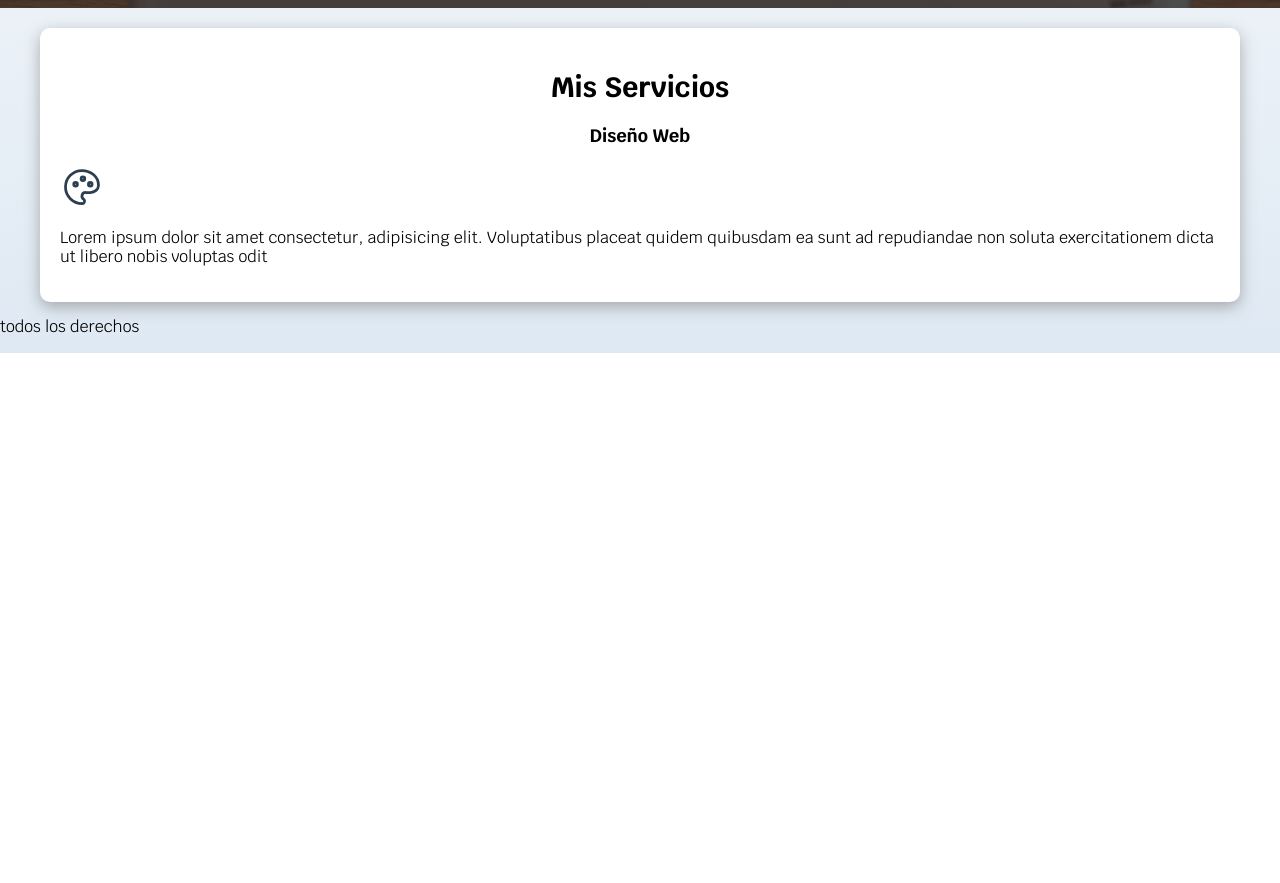
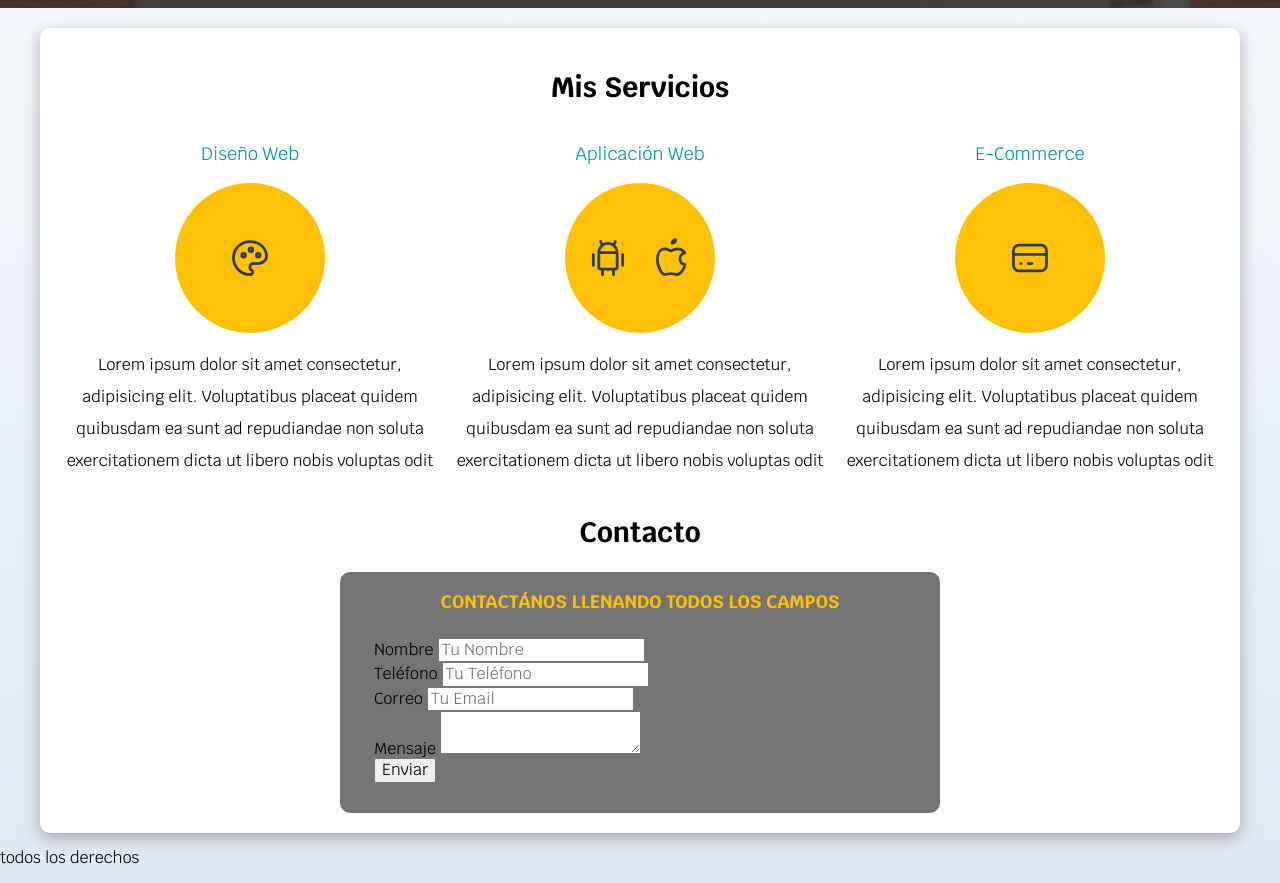
Before and after one commit to HennryChan/freelancer_web_udemy, a plain HTML site: page index.html in a window 1280 px wide. Shown: the part 540-1423 px from the top of the page. Before the commit the page ends 893 px from the top, so only its background shows below. Drawn offline with Linux system fonts and the light colour scheme.

Commit message:
Se agrega los estilo de Mis servicios y se agrega la estrcutura de contactos

```diff
--- a/css/styles.css
+++ b/css/styles.css
@@ -148,3 +148,63 @@ h1, h2, h3 {
     display: flex;
     align-items: flex-end;
 }
+
+@media (min-width: 768px) {
+    .servicios {
+        display: grid;
+        grid-template-columns: repeat(3, 1fr);
+        /* Es lo mismo que grid-template-columns: 1fr 1fr 1fr;*/
+        /* Un 1fr es igual a una fracción, ejemplo: 1fr 1fr = 50% 50% se divide en 100% */
+        column-gap: 1rem;
+    }
+ }
+
+ .servicio {
+    display: flex;
+    flex-direction: column;
+    align-items: center;
+ }
+
+ .servicio h3 {
+    color: var(--secundario);
+    font-weight: normal;
+
+ }
+
+.servicio p {
+    line-height: 2;
+    text-align: center;
+}
+
+ .servicio .iconos {
+    height: 15rem;
+    width: 15rem;
+    background-color: var(--primario);
+    border-radius: 50%;
+    display: flex;
+    justify-content: space-evenly;
+    align-items: center;
+ }
+
+ /* Contacto */
+ .formulario {
+    background-color: var(--gris);
+    width: min(60rem, 100%);
+    margin: 0 auto;
+    padding: 2rem;
+    border-radius: 1rem;
+ }
+
+ .formulario fieldset {
+    border: none;
+ }
+
+
+ .formulario legend {
+    text-align: center;
+    font-size: 1.8rem;
+    text-transform: uppercase;
+    font-weight: bold;
+    margin-bottom: 2rem;
+    color: var(--primario);
+ }
--- a/index.html
+++ b/index.html
@@ -44,8 +44,10 @@
     <main class="contenedor sombra">
         <h2>Mis Servicios</h2>
 
-        <section>
+        <div class="servicios">
+            <section class="servicio">
                 <h3>Diseño Web</h3>
+                <div class="iconos">
                     <svg xmlns="http://www.w3.org/2000/svg" class="icon icon-tabler icon-tabler-palette" width="44" height="44" viewBox="0 0 24 24" stroke-width="1.5" stroke="#2c3e50" fill="none" stroke-linecap="round" stroke-linejoin="round">
                         <path stroke="none" d="M0 0h24v24H0z" fill="none"/>
                         <path d="M12 21a9 9 0 0 1 0 -18c4.97 0 9 3.582 9 8c0 1.06 -.474 2.078 -1.318 2.828c-.844 .75 -1.989 1.172 -3.182 1.172h-2.5a2 2 0 0 0 -1 3.75a1.3 1.3 0 0 1 -1 2.25" />
@@ -53,14 +55,85 @@
                         <path d="M12.5 7.5m-1 0a1 1 0 1 0 2 0a1 1 0 1 0 -2 0" />
                         <path d="M16.5 10.5m-1 0a1 1 0 1 0 2 0a1 1 0 1 0 -2 0" />
                     </svg>
+                </div>
                 <p>Lorem ipsum dolor sit amet consectetur, adipisicing elit. Voluptatibus placeat quidem quibusdam ea sunt ad repudiandae non soluta exercitationem dicta ut libero nobis voluptas odit</p>
             </section>
 
-    </main>
+            <section class="servicio">
+                <h3>Aplicación Web</h3>
+                <div class="iconos">
+                    <svg xmlns="http://www.w3.org/2000/svg" class="icon icon-tabler icon-tabler-brand-android" width="44" height="44" viewBox="0 0 24 24" stroke-width="1.5" stroke="#2c3e50" fill="none" stroke-linecap="round" stroke-linejoin="round">
+                        <path stroke="none" d="M0 0h24v24H0z" fill="none"/>
+                        <path d="M4 10l0 6" />
+                        <path d="M20 10l0 6" />
+                        <path d="M7 9h10v8a1 1 0 0 1 -1 1h-8a1 1 0 0 1 -1 -1v-8a5 5 0 0 1 10 0" />
+                        <path d="M8 3l1 2" />
+                        <path d="M16 3l-1 2" />
+                        <path d="M9 18l0 3" />
+                        <path d="M15 18l0 3" />
+                    </svg>
+                    <svg xmlns="http://www.w3.org/2000/svg" class="icon icon-tabler icon-tabler-brand-apple" width="44" height="44" viewBox="0 0 24 24" stroke-width="1.5" stroke="#2c3e50" fill="none" stroke-linecap="round" stroke-linejoin="round">
+                        <path stroke="none" d="M0 0h24v24H0z" fill="none"/>
+                        <path d="M8.286 7.008c-3.216 0 -4.286 3.23 -4.286 5.92c0 3.229 2.143 8.072 4.286 8.072c1.165 -.05 1.799 -.538 3.214 -.538c1.406 0 1.607 .538 3.214 .538s4.286 -3.229 4.286 -5.381c-.03 -.011 -2.649 -.434 -2.679 -3.23c-.02 -2.335 2.589 -3.179 2.679 -3.228c-1.096 -1.606 -3.162 -2.113 -3.75 -2.153c-1.535 -.12 -3.032 1.077 -3.75 1.077c-.729 0 -2.036 -1.077 -3.214 -1.077z" />
+                        <path d="M12 4a2 2 0 0 0 2 -2a2 2 0 0 0 -2 2" />
+                    </svg>
+                </div>
+                <p>Lorem ipsum dolor sit amet consectetur, adipisicing elit. Voluptatibus placeat quidem quibusdam ea sunt ad repudiandae non soluta exercitationem dicta ut libero nobis voluptas odit</p>
+            </section>
+
+            <section class="servicio">
+                <h3>E-Commerce</h3>
+                <div class="iconos">
+                    <svg xmlns="http://www.w3.org/2000/svg" class="icon icon-tabler icon-tabler-credit-card" width="44" height="44" viewBox="0 0 24 24" stroke-width="1.5" stroke="#2c3e50" fill="none" stroke-linecap="round" stroke-linejoin="round">
+                        <path stroke="none" d="M0 0h24v24H0z" fill="none"/>
+                        <path d="M3 5m0 3a3 3 0 0 1 3 -3h12a3 3 0 0 1 3 3v8a3 3 0 0 1 -3 3h-12a3 3 0 0 1 -3 -3z" />
+                        <path d="M3 10l18 0" />
+                        <path d="M7 15l.01 0" />
+                        <path d="M11 15l2 0" />
+                    </svg>
+                </div>
+                <p>Lorem ipsum dolor sit amet consectetur, adipisicing elit. Voluptatibus placeat quidem quibusdam ea sunt ad repudiandae non soluta exercitationem dicta ut libero nobis voluptas odit</p>
+            </section>
+        </div>
 
         <section>
+            <h2>Contacto</h2>
+
+            <form class="formulario" action="">
+                <fieldset>
+                    <legend>Contactános llenando todos los campos</legend>
+
+                    <div class="contenedor-campos">
+                        <div class="campo">
+                            <label>Nombre</label>
+                            <input type="text" placeholder="Tu Nombre">
+                        </div>
+
+                        <div class="campo">
+                            <label>Teléfono</label>
+                            <input type="tel" placeholder="Tu Teléfono">
+                        </div>
+
+                        <div class="campo">
+                            <label>Correo</label>
+                            <input type="email" placeholder="Tu Email">
+                        </div>
+
+                        <div class="campo">
+                            <label>Mensaje</label>
+                            <textarea></textarea>
+                        </div>
+                    </div>
+
+                    <div>
+                        <input type="submit" value="Enviar">
+                    </div>
+
+                </fieldset>
+            </form>
 
         </section>
+    </main>
 
     <footer>
         <p>todos los derechos</p>
```
Lines whose indentation alone changed are shown as unchanged.
